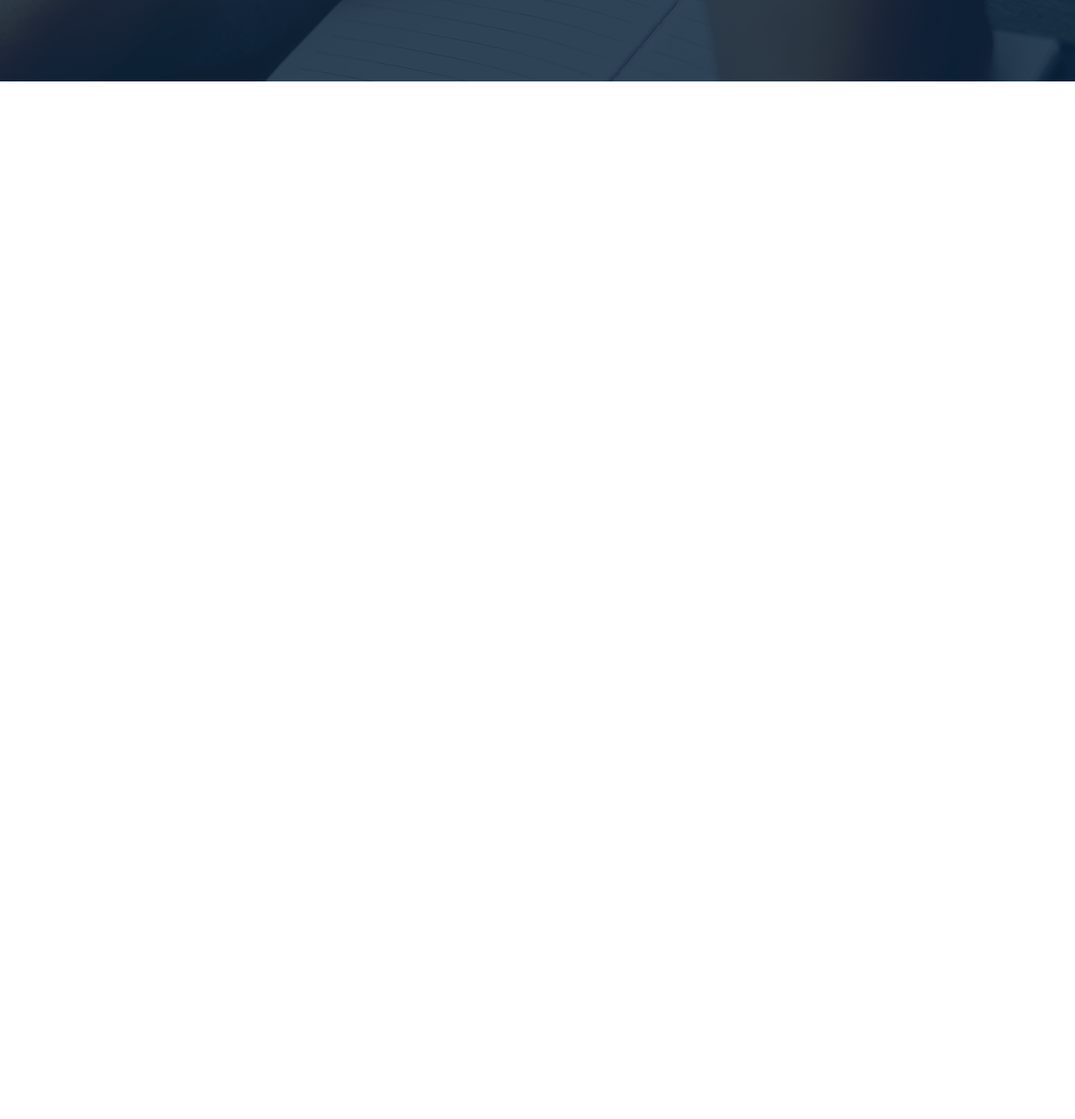
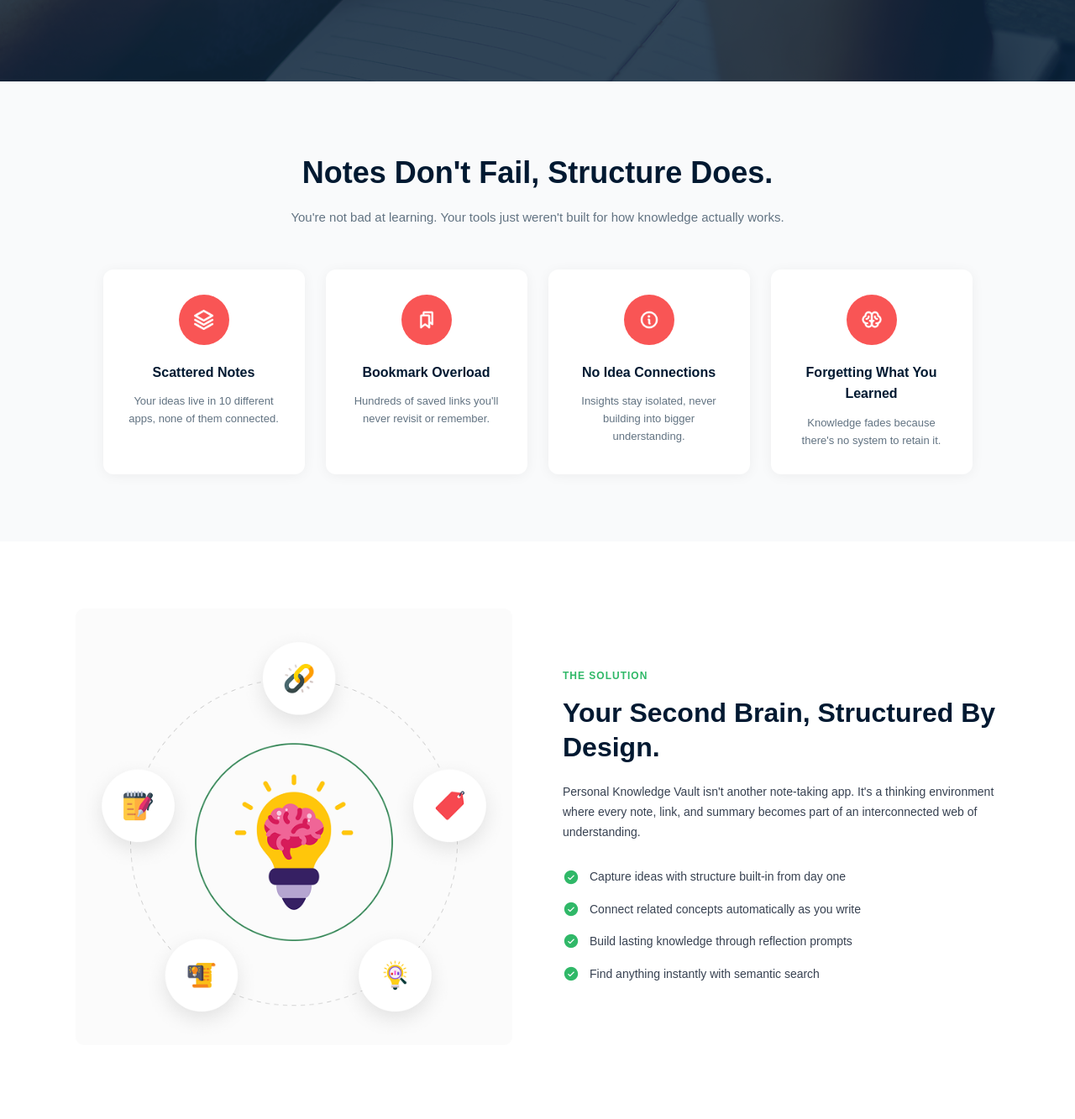
Before and after one commit to Reshad11L/Reshad-PH-Assignment-01, a plain HTML site: page index.html in a window 1280 px wide. Shown: the part 565-1898 px from the top of the page at 84% size. Before the commit the page ends 800 px from the top, so only its background shows below. Drawn offline with Linux system fonts and the light colour scheme.

Commit message:
Second Brain Section Added

```diff
--- a/index.html
+++ b/index.html
@@ -54,6 +54,78 @@
         </div>
     </section>
 
+
+    <section id="features" class="notes-section">
+        <div class="container">
+            <h2>Notes Don't Fail, Structure Does.</h2>
+            <p class="section-subtitle">You're not bad at learning. Your tools just weren't built for how knowledge
+                actually works.</p>
+
+            <div class="cards-container">
+                <div class="card">
+                    <div class="card-icon icon-red">
+                        <img src="./images/Vector.png" alt="Scattered Notes">
+                    </div>
+                    <h3>Scattered Notes</h3>
+                    <p>Your ideas live in 10 different apps, none of them connected.</p>
+                </div>
+
+                <div class="card">
+                    <div class="card-icon icon-red">
+                        <img src="./images/Bookmarks.png" alt="Bookmark Overload">
+                    </div>
+                    <h3>Bookmark Overload</h3>
+                    <p>Hundreds of saved links you'll never revisit or remember.</p>
+                </div>
+
+                <div class="card">
+                    <div class="card-icon icon-red">
+                        <img src="./images/Info.png" alt="No Idea Connections">
+                    </div>
+                    <h3>No Idea Connections</h3>
+                    <p>Insights stay isolated, never building into bigger understanding.</p>
+                </div>
+
+                <div class="card">
+                    <div class="card-icon icon-yellow">
+                        <img src="./images/Brain.png" alt="Forgetting What You Learned">
+                    </div>
+                    <h3>Forgetting What You Learned</h3>
+                    <p>Knowledge fades because there's no system to retain it.</p>
+                </div>
+            </div>
+        </div>
+    </section>
+
+
+    <section id="how-it-works" class="second-brain-section">
+        <div class="container">
+            <div class="second-brain-content">
+                <div class="second-brain-image">
+                    <img src="./images/knowledge.png" alt="Knowledge Illustration">
+                </div>
+                <div class="second-brain-text">
+                    <span class="section-label">THE SOLUTION</span>
+                    <h2>Your Second Brain, Structured By Design.</h2>
+                    <p>Personal Knowledge Vault isn't another note-taking app. It's a thinking environment where every
+                        note, link, and summary becomes part of an interconnected web of understanding.</p>
+
+                    <ul class="feature-list">
+                        <li><img src="./images/CheckCircle.png" alt="check"> Capture ideas with structure built-in from
+                            day one</li>
+                        <li><img src="./images/CheckCircle.png" alt="check"> Connect related concepts automatically as
+                            you write</li>
+                        <li><img src="./images/CheckCircle.png" alt="check"> Build lasting knowledge through reflection
+                            prompts</li>
+                        <li><img src="./images/CheckCircle.png" alt="check"> Find anything instantly with semantic
+                            search</li>
+                    </ul>
+                </div>
+            </div>
+        </div>
+    </section>
+
+
 </body>
 
 </html>
--- a/styles/styles.css
+++ b/styles/styles.css
@@ -13,9 +13,9 @@
 }
 
 .container{
-    width: 90%;
     max-width: 1200px;
     margin: 0 auto;
+    padding: 0 20px;
 }
 
 .btn{
@@ -130,3 +130,142 @@
     align-items: center;
     gap: 10px;
 }
+
+/* notes */
+
+.notes-section {
+    padding: 80px 20px;
+    text-align: center;
+    background-color: #f9fafb;
+}
+
+.notes-section h2 {
+    font-size: 36px;
+    color: #001931;
+    margin-bottom: 12px;
+}
+
+.section-subtitle {
+    color: #627382;
+    margin-bottom: 50px;
+    font-size: 15px;
+}
+
+.cards-container {
+    display: flex;
+    gap: 25px;
+    justify-content: center;
+}
+
+.card {
+    background-color: white;
+    padding: 30px 25px;
+    border-radius: 12px;
+    width: 240px;
+    box-shadow: 0 2px 15px rgba(0, 0, 0, 0.05);
+}
+
+.card-icon {
+    width: 60px;
+    height: 60px;
+    border-radius: 50%;
+    display: flex;
+    align-items: center;
+    justify-content: center;
+    margin: 0 auto 20px;
+}
+
+.icon-red {
+    background-color: #F95555;
+}
+
+.icon-yellow {
+    background-color: #F95555;
+}
+
+.card-icon img {
+    width: 24px;
+    height: 24px;
+}
+
+.card h3 {
+    font-size: 16px;
+    color: #001931;
+    margin-bottom: 12px;
+}
+
+.card p {
+    font-size: 13px;
+    color: #627382;
+    line-height: 1.6;
+}
+
+/* 2nd brain */
+
+.second-brain-section {
+    padding: 80px 20px;
+    background-color: white;
+}
+
+.second-brain-content {
+    display: flex;
+    align-items: center;
+    gap: 60px;
+    max-width: 1100px;
+    margin: 0 auto;
+}
+
+.second-brain-image {
+    flex: 1;
+}
+
+.second-brain-image img {
+    max-width: 100%;
+    height: auto;
+}
+
+.second-brain-text {
+    flex: 1;
+}
+
+.section-label {
+    color: #30B868;
+    font-size: 12px;
+    font-weight: bold;
+    letter-spacing: 1px;
+    text-transform: uppercase;
+}
+
+.second-brain-text h2 {
+    font-size: 32px;
+    color: #001931;
+    margin: 12px 0 20px;
+    line-height: 1.3;
+}
+
+.second-brain-text>p {
+    color: #374151;
+    margin-bottom: 30px;
+    font-size: 14px;
+    line-height: 1.7;
+}
+
+.feature-list {
+    list-style: none;
+}
+
+.feature-list li {
+    display: flex;
+    align-items: center;
+    gap: 12px;
+    margin-bottom: 16px;
+    color: #374151;
+    font-size: 14px;
+}
+
+.feature-list img {
+    width: 20px;
+    height: 20px;
+}
+
+/* early */
```
